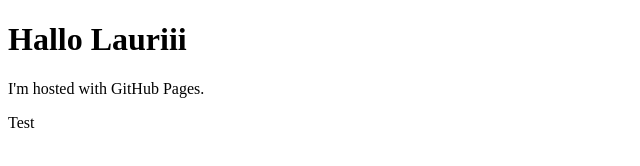
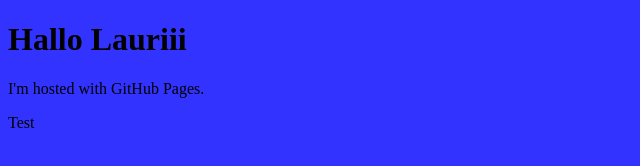
Before and after one commit to CountChuck/CountChuck.github.io, a plain HTML site: page index.html in a window 1280 px wide. Shown: the whole page, without its empty margins (0-640 px from the left). Drawn offline with Linux system fonts and the light colour scheme.

Commit message:
Update index.html

```diff
--- a/index.html
+++ b/index.html
@@ -3,7 +3,7 @@
 <head>
   <title>Das ist meine Seite.</title>
 </head>
-<body>
+<body bgcolor=#3333ff>
 <h1>Hallo Lauriii</h1>
 <p>I'm hosted with GitHub Pages.</p>
   <p>Test</p>
```
